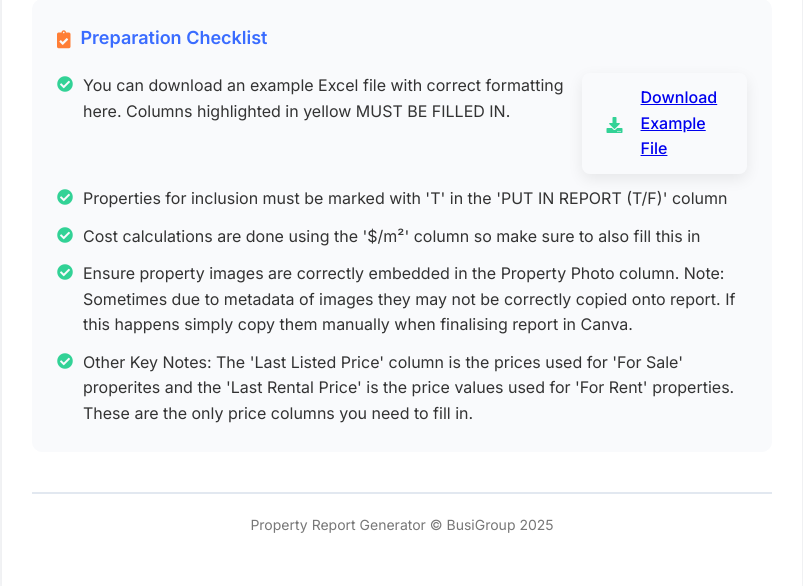
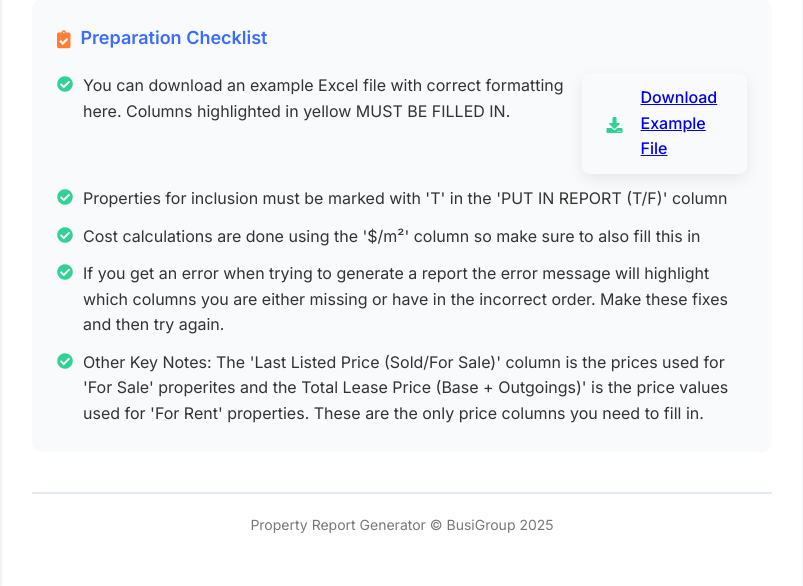
Before and after one commit to flynncostello/busigroup-property-report-generator, a Flask app: page / in a window 1280 px wide. Shown: the part 1074-1660 px from the top of the page, without its empty margins (238-1041 px from the left). Run offline with Flask 3, Linux system fonts and the light colour scheme.

Commit message:
Updated preperation checklist

```diff
--- a/templates/index.html
+++ b/templates/index.html
@@ -150,11 +150,11 @@
                     </li>
                     <li>
                         <i class="fas fa-check-circle"></i>
-                        <span>Ensure property images are correctly embedded in the Property Photo column. Note: Sometimes due to metadata of images they may not be correctly copied onto report. If this happens simply copy them manually when finalising report in Canva.</span>
+                        <span>If you get an error when trying to generate a report the error message will highlight which columns you are either missing or have in the incorrect order. Make these fixes and then try again.</span>
                     </li>
                     <li>
                         <i class="fas fa-check-circle"></i>
-                        <span>Other Key Notes: The 'Last Listed Price' column is the prices used for 'For Sale' properites and the 'Last Rental Price' is the price values used for 'For Rent' properties. These are the only price columns you need to fill in.</span>
+                        <span>Other Key Notes: The 'Last Listed Price (Sold/For Sale)' column is the prices used for 'For Sale' properites and the Total Lease Price (Base + Outgoings)' is the price values used for 'For Rent' properties. These are the only price columns you need to fill in.</span>
                     </li>
                 </ul>
             </div>
```
